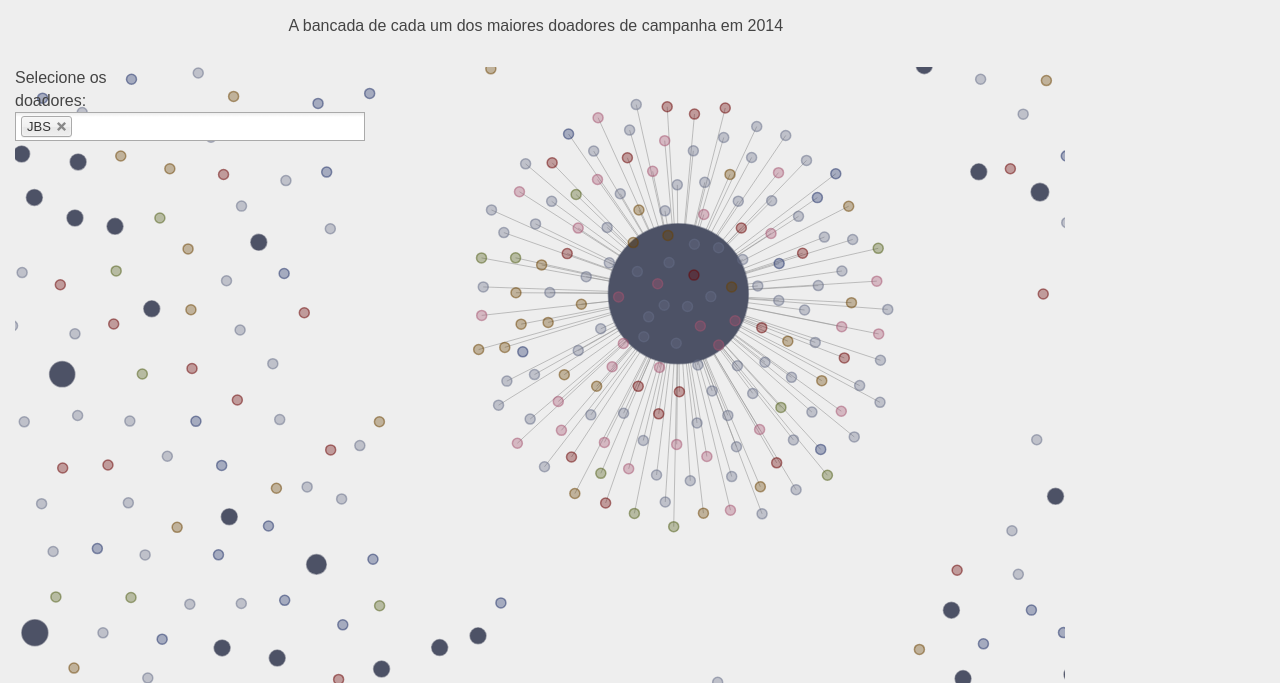
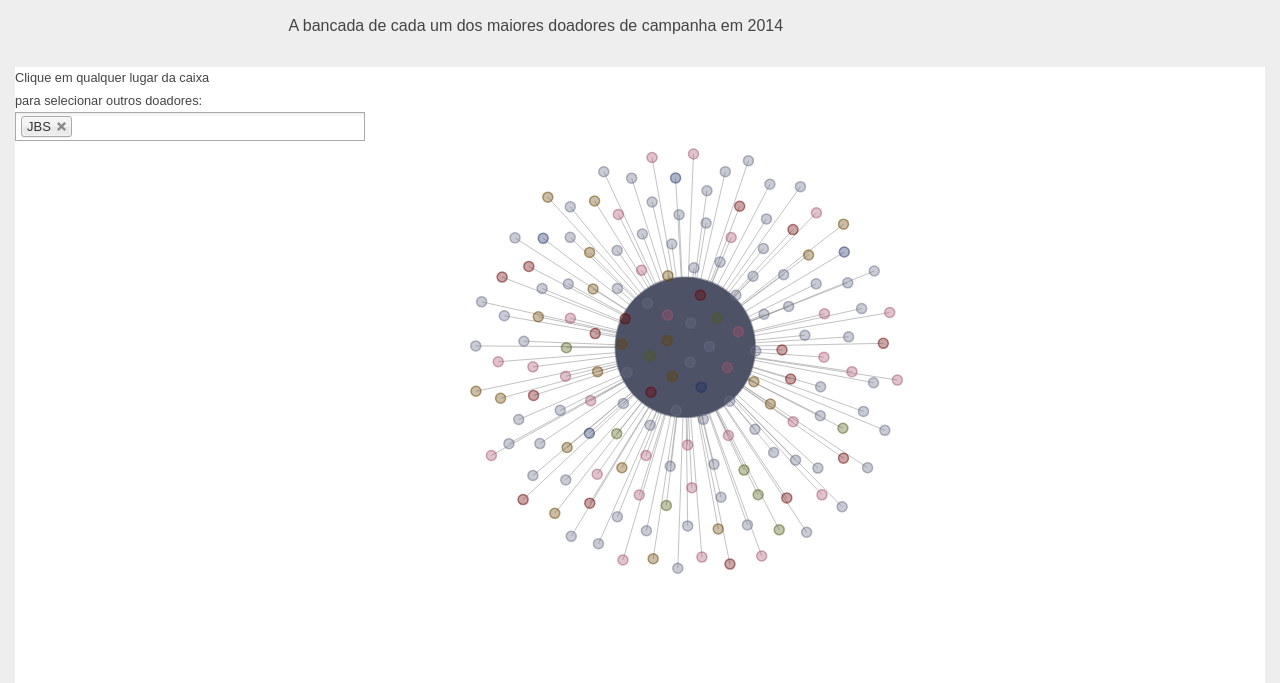
Before and after one commit to diraol/eles_elegem, a plain HTML site: page index.html in a window 1280 px wide. Shown: the part 117-800 px from the top of the page. Drawn offline with nearby package versions, Linux system fonts and the light colour scheme; animation ran at ten frames a second.

Commit message:
agora mais organizado

```diff
--- a/css/empresas.css
+++ b/css/empresas.css
@@ -10,21 +10,20 @@
 
 #container {
     width: 100%;
-    height: 100%;
     position: relative;
 }
 
 #main_content {
     padding-top: 20px;
-    height: 900px
 }
 
 #empresas {
-    width: 100px;
+    width: 200px;
     height: 100px;
     position: absolute;
     top: 0;
     left: 0;
+    font-size: 80%;
 
 }
 
--- a/css/estadaodados.css
+++ b/css/estadaodados.css
@@ -8,6 +8,7 @@ body, h1, h2, h3, h4, h5, h6, body * {
 body {
   padding-top: 35px;
   padding-bottom: 40px;
+  background-color: #fff;
 }
 
 /* ------------------------------------------------------------------------ */
@@ -111,6 +112,9 @@ nav.navbar {
   margin-left: 0;
   margin-top: 14px;
 }
+#container {
+    background-color: #fff;
+}
 
 footer {
   font-size: 0.8em;
@@ -118,7 +122,6 @@ footer {
   height: 10px;
   padding: 10px 0;
   margin-top: 15px;
-  border-top: 1px #666 dotted;
   width: 100%;
   float: none;
     margin-left: auto;
@@ -126,6 +129,7 @@ footer {
 
 }
   footer p {
+
   padding-left: 5px;
   padding-right: 5px;
 }
--- a/index.html
+++ b/index.html
@@ -183,8 +183,8 @@
 <section id="main_content" class="container-fluid">
        <div id="container">
             <div id="empresas">
-                <span  style="width:500px">
-                Selecione os doadores:
+                <span>
+                Clique em qualquer lugar da caixa para selecionar outros doadores:
                 <p></span>
                 <select style="width:350px;" multiple="multiple" tabindex="1" id="doadores" class="chosen-select"  onChange="muda_empresa(this)">
                     <option selected=true>JBS</option>
@@ -241,8 +241,6 @@
             </div>
 
 </section>
-<aside id="leia_tambem" class="col-xs-12">
-
 </aside>
 
 <!-- AddThis Button END -->
--- a/js/empresas.js
+++ b/js/empresas.js
@@ -2,11 +2,46 @@ var div = d3.select("body").append("div")
             .attr("class", "tooltip")
             .style("opacity", 0);
 
-var empresas = ["JBS"]
-var formatNumber = d3.format(",d")
+var empresas = ["JBS"],
+    mudou = null
+    formatNumber = d3.format(",d"),
+    nodes = [],
+    links = [],
+    arquivo = null,
+    width = $("#container").width(),
+    height = 700,
+    color = d3.scale.category20();
+
+var svg = d3.select("#grafico").append("svg")
+        .attr("width", width)
+        .attr("height", height);
+
+var force = d3.layout.force()
+        .nodes(nodes)
+        .links(links)
+        .charge(-600)
+        .linkDistance(-50)
+        .gravity(0.3)
+        .linkStrength(0.45)
+        .friction(0.4)
+        .chargeDistance(50000)
+        .size([width, height])
+        .on("tick", tick);
+
+var drag = force.drag()
+    .on("dragstart", dragstart);
+
+var node = svg.selectAll(".node"),
+    link = svg.selectAll(".link")
 
 function muda_empresa(d) {
-    empresas = getValue()
+    novas_empresas = getValue()
+    if (novas_empresas.length < empresas.length) {
+        empresas.forEach(function (d) { if (novas_empresas.indexOf(d) == -1) mudou = d})
+    } else {
+        mudou = null
+    }
+    empresas = novas_empresas
     atualizar()
 }
 
@@ -26,49 +61,32 @@ function dragstart(d) {
 }
 
 function filtra_dados(deus) {
-    var links = []
-    var nodes = deus.nodes
-    for (e in window.empresas) {
-        var empresa = empresas[e]
-        var teste = deus.links
-        novos_links = teste.filter(function (d) { return d.empresa == empresa})
-        links = links.concat(novos_links)
-    }
-    return [links,nodes ]
+    var temp = deus.links.filter(function (d) { return empresas.indexOf(d.empresa) != -1})
+    var candidatos = []
+    temp.forEach(function (d) { candidatos.push(d.candidato)})
+    candidatos = candidatos.concat(empresas)
+    var novos_nodes = deus.nodes.filter(function (d) { return candidatos.indexOf(d.name) != -1 })
+    var novos_links = []
+    var temp_empresas = deus.nodes.filter(function (d) { return empresas.indexOf(d.name) != -1})
+    var trad_empresas = {}
+    temp_empresas.forEach(function (d,e) { trad_empresas[d.name] = e })
+    novos_nodes.forEach(function (d) {
+        var empresas_nesse_caso = []
+        temp.forEach(function (ligacao) { if (ligacao.candidato == d.name) empresas_nesse_caso.push(ligacao.empresa) })
+        empresas_nesse_caso.forEach(function (emp) {
+            var ligacao = {source:d,target:temp_empresas[trad_empresas[emp]]}
+            novos_links.push(ligacao)
+        })
+    })
+    return [novos_links,novos_nodes]
 }
 
-function busca_candidato(nodes,candidato) {
+function busca_candidato(nodes_temp,candidato) {
     var saida = null
-    nodes.forEach(function (d) { if (d.name == candidato) { saida = d.index } })
+    nodes_temp.forEach(function (d) { if (d.name == candidato) { saida = d.index } })
     return saida
 }
-var arquivo = null
 
-var width = $("#container").width()-200,
-    height = 700;
-
-var color = d3.scale.category20();
-
-var force = d3.layout.force()
-    .charge(-600)
-    .linkDistance(-50)
-    .gravity(0.3)
-    .linkStrength(0.45)
-    .friction(0.4)
-    .chargeDistance(50000)
-    .size([width, height]);
-
-
-var drag = force.drag()
-    .on("dragstart", dragstart);
-
-var svg = null
-var teste = null
-
-function atualizar() {
-    svg.remove()
-    iniciar()
-}
 
 function acha_cor(d) {
     if (d.group ==1) {
@@ -86,39 +104,21 @@ function acha_cor(d) {
 function carrega_dados() {
     d3.json("jbs.json", function(error, dados) {
         arquivo = dados
-        iniciar()
+        comecar()
     })
 }
-
-function iniciar() {
-    var dados = arquivo
-    console.log(dados)
-    var svg = d3.select("#grafico").append("svg")
-          .attr("width", width)
-          .attr("height", height);
-
-    var filtrado = filtra_dados(dados)
-    var graph = {}
-    graph.links = filtrado[0]
-    graph.nodes = filtrado[1]
-
-    var grafico = force
-          .nodes(graph.nodes)
-          .links(graph.links)
-          .start();
-    var link = svg.selectAll(".link")
-        .data(graph.links)
-        .enter().append("line")
+function start() {
+  link = link.data(force.links())
+  link.enter().append("line")
+        .attr("name",function (d) { return d.target.name})
         .attr("class", "link")
         .style("stroke-width", function(d) { return Math.sqrt(d.value); });
+    link.exit().remove();
 
-    var max = d3.max(graph.nodes, function(d) { return d.valor; });
-    var min = d3.min(graph.nodes, function(d) { return d.valor; });
-
-    var node = svg.selectAll(".node")
-        .data(graph.nodes)
-        .enter().append("circle")
+  node = node.data(force.nodes(), function(d) { return d.name;});
+  node.enter().append("circle")
       .attr("class", "node")
+      .attr("name",function (d) { return d.name })
       .attr("r", function (d) { if (d.group == 1) {return Math.max(70*(d.valor/54577777),8) } else { return 5}})
       .style("fill", function(d) {
           //    return color(d.group);
@@ -136,8 +136,6 @@ function iniciar() {
 
       .call(drag);
 
-    node.append("title")
-          .text(function(d) { return d.name; });
     node.on('mouseover', function(d) {
 
         div.transition()
@@ -161,8 +159,8 @@ function iniciar() {
               .duration(500)
               .style("opacity", 0);
   });
-
-    node.on("click",function(d) {
+//tira o node se clicar em cima
+/*  node.on("click",function(d) {
       if (d3.event.defaultPrevented) return; // click suppressed
       if (d.group == 1) {
           selecionados = $("#doadores").val()
@@ -181,9 +179,34 @@ function iniciar() {
           empresas = selecionados
           atualizar()
       }
-    })
+  })*/
+  node.exit().remove();
+  force.start()
+}
 
-    force.on("tick", function() {
+function comecar() {
+    var filtrado = filtra_dados(arquivo)
+    links = filtrado[0]
+    force.links(links)
+    nodes = filtrado[1]
+    force.nodes(nodes);
+    start()
+    $("#doadores").trigger("chosen:updated");
+}
+
+function atualizar() {
+    var filtrado = filtra_dados(arquivo)
+    links = filtrado[0]
+    force.links(links)
+    nodes = filtrado[1]
+    force.nodes(nodes);
+    force.stop()
+    start()
+    $("#doadores").trigger("chosen:updated");
+
+}
+
+function tick() {
       link.attr("x1", function(d) { return d.source.x; })
           .attr("y1", function(d) { return d.source.y; })
           .attr("x2", function(d) { return d.target.x; })
@@ -191,9 +214,5 @@ function iniciar() {
 
       node.attr("cx", function(d) { return d.x; })
           .attr("cy", function(d) { return d.y; });
-    });
-    window.svg = svg
-    $("#doadores").trigger("chosen:updated");
 }
-
 carrega_dados();
```
Lines whose indentation alone changed are shown as unchanged.
